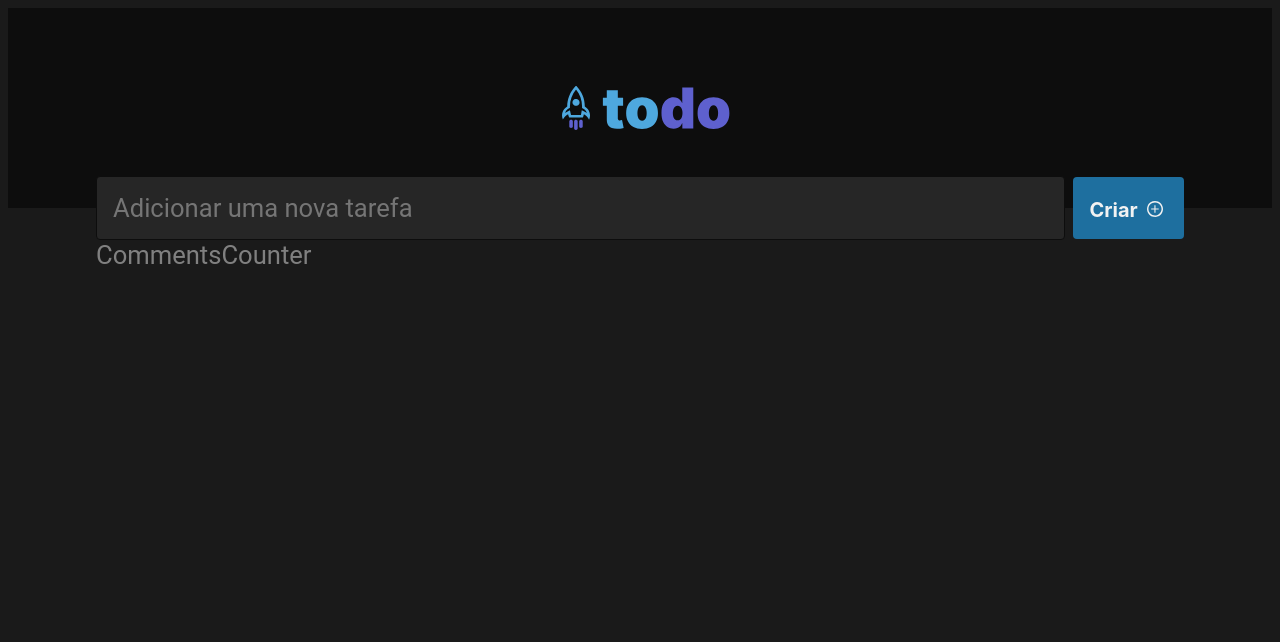
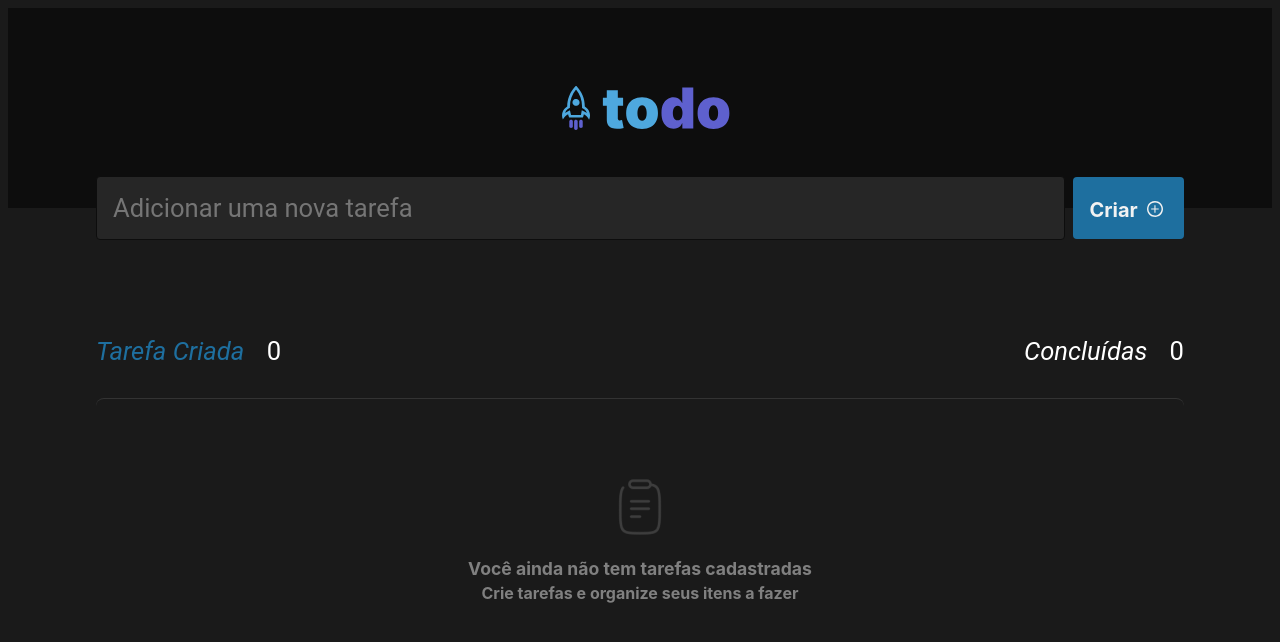
Before and after one commit to allanzaparoli/zapa-ToDoList, a React (Vite) app: page / in a window 1280 px wide. Shown: the top 642 px of the page. Built offline with nearby package versions, Linux system fonts and the light colour scheme.

Commit message:
implementando códigos

```diff
--- a/src/src/components/CommentsText.jsx
+++ b/src/src/components/CommentsText.jsx
@@ -0,0 +1,9 @@
+import React from 'react';
+
+export function CommentsText(content) {
+  return (
+    <section>
+      <p>{content}</p>
+    </section>
+  );
+}
--- a/src/src/components/Counter.jsx
+++ b/src/src/components/Counter.jsx
@@ -1,7 +1,18 @@
-import React from 'react';
+import styles from './Counter.module.css';
 
 export function Counter() {
   return (
-    <div>CommentsCounter</div>
+    <header className={styles.CommentsCounter}>
+      <div>
+        <em className={styles.tarefaCriada}>Tarefa Criada</em>
+        {' '}
+        <span>0</span>
+      </div>
+      <div>
+        <em className={styles.concluidas}>Concluídas</em>
+        {' '}
+        <span>0</span>
+      </div>
+    </header>
   );
 }
--- a/src/src/components/Counter.module.css
+++ b/src/src/components/Counter.module.css
@@ -3,16 +3,18 @@
   justify-content:space-between;
   align-items: flex-end;
   align-self: stretch;
-  padding: 6rem 0;
+  padding: 6rem 0 2rem 0;
   color: var(--white);
 }
 
 .tarefaCriada {
-  margin-right: 1rem;
   color: var(--blue-Dark);
 }
 
 .tarefaConcluida {
-  margin-right: 1rem;
   color: var(--purple);
 }
+
+.CommentsCounter span {
+  margin-left: 1rem;
+}
--- a/src/src/components/NotCommentsText.jsx
+++ b/src/src/components/NotCommentsText.jsx
@@ -1,5 +1,14 @@
-export default function NotCommentsText() {
+import Clipboard from '../assets/Clipboard.png';
+import styles from './NotCommentsText.module.css';
+
+export function NotCommentsText() {
   return (
-    <div>NotCommentsText</div>
+    <section className={styles.section}>
+      <header className={styles.Clipboard}>
+        <img src={Clipboard} alt="Clipboard" />
+      </header>
+      <strong>Você ainda não tem tarefas cadastradas</strong>
+      <p>Crie tarefas e organize seus itens a fazer</p>
+    </section>
   );
 }
--- a/src/src/components/NotCommentsText.module.css
+++ b/src/src/components/NotCommentsText.module.css
@@ -0,0 +1,31 @@
+.section {
+  display: flex;
+  flex-direction: column;
+  align-items: center;
+  align-self: stretch;
+  border-top: 1px solid var(--gray-400);
+  border-radius: 8px;
+  padding: 4rem 0;
+}
+
+.Clipboard {
+  margin: 1rem 0;
+}
+
+.section strong {
+  font-size: 1.1rem;
+  font-family: Inter;
+  font-style: normal;
+  line-height: 140%;
+  font-weight: 700;
+  color: var(--gray-300);
+}
+
+.section p {
+  font-size: 1rem;
+  font-family: Inter;
+  font-style: normal;
+  line-height: 140%;
+  font-weight: 700;
+  color: var(--gray-300);
+}
--- a/src/src/components/form.jsx
+++ b/src/src/components/form.jsx
@@ -1,19 +1,50 @@
+import { useState } from 'react';
 import styles from './form.module.css';
 import plusButton from '../assets/plusButton.svg';
-import { Counter } from './Counter';
+import { Counter } from './Counter.jsx';
+import { CommentsText } from './CommentsText.jsx';
+import { NotCommentsText } from './NotCommentsText';
 
 export function Form() {
+  const [comments, setComments] = useState([]);
+  const [newCommentText, setNewCommentText] = useState('');
+
+  const handleSubmit = (event) => {
+    event.preventDefault();
+    try {
+      const lastId = comments[comments.length - 1]?.id ?? 0;
+      setComments([...comments, { id: lastId + 1, content: newCommentText, isChecked: false }]);
+      setNewCommentText('');
+    } catch (error) {
+      alert('Erro ao criar nota');
+    }
+  };
+
+  function handleNewCommentCharge(event) {
+    event.target.setCustomValidity('');
+    setNewCommentText(event.target.value);
+  }
+
+  function handleNewCommentInvalid(event) {
+    event.target.setCustomValidity('Digite um texto válido');
+  }
+
+  const isNewCommentEmpty = newCommentText.length === 0;
+
   return (
     <article>
-      <form className={styles.form}>
+      <form onSubmit={handleSubmit} className={styles.form}>
         <input
           type="text"
           name="lista de tarefas"
           placeholder="Adicionar uma nova tarefa"
+          value={newCommentText}
+          onChange={handleNewCommentCharge}
+          onInvalid={handleNewCommentInvalid}
           required
         />
         <footer className={styles.footer}>
-          <button type="submit">
+          <button type="submit" disabled={isNewCommentEmpty}>
             Criar
             {' '}
             <img src={plusButton} alt="imagem" />
@@ -21,7 +52,20 @@ export function Form() {
         </footer>
       </form>
       <div>
-        <Counter />
+        <Counter comments={comments} />
+        {
+          comments.length > 0
+            ? comments.map((comment, index) => (
+              <CommentsText
+                key={comment.id}
+                id={comment.id}
+                index={index}
+                content={comment.content}
+                isChecked={comment.isChecked}
+              />
+            ))
+            : <NotCommentsText />
+        }
       </div>
     </article>
   );
--- a/src/src/global.css
+++ b/src/src/global.css
@@ -4,6 +4,7 @@
   --gray-100: #F2F2F2;
   --gray-200: #D9D9D9;
   --gray-300: #808080;
+  --gray-400: #333333;
   --gray-500: #262626;
   --gray-600: #1A1A1A;
   --gray-700: #0D0D0D;
```
Also changed, not shown: src/src/assets/Clipboard.png (added).
